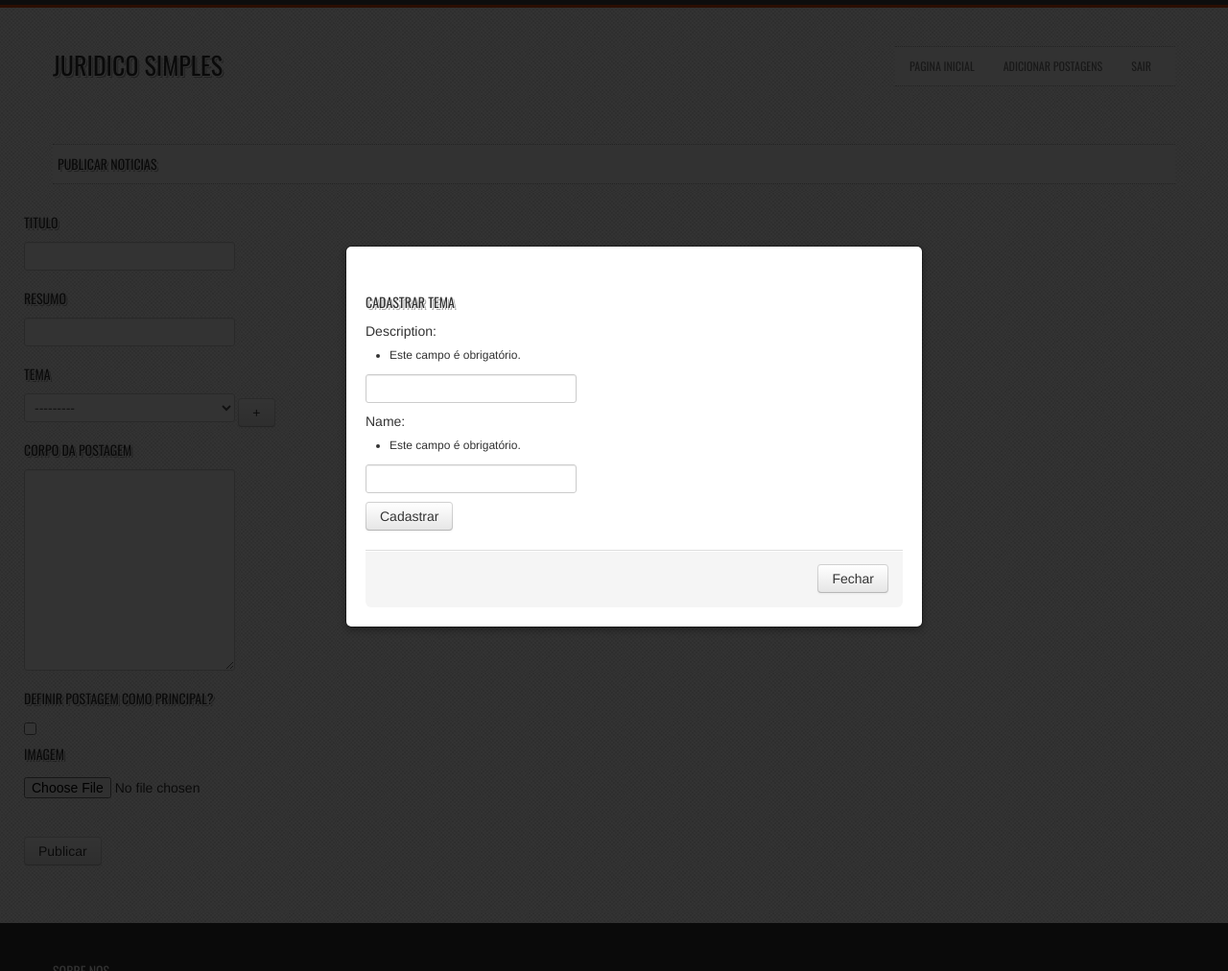
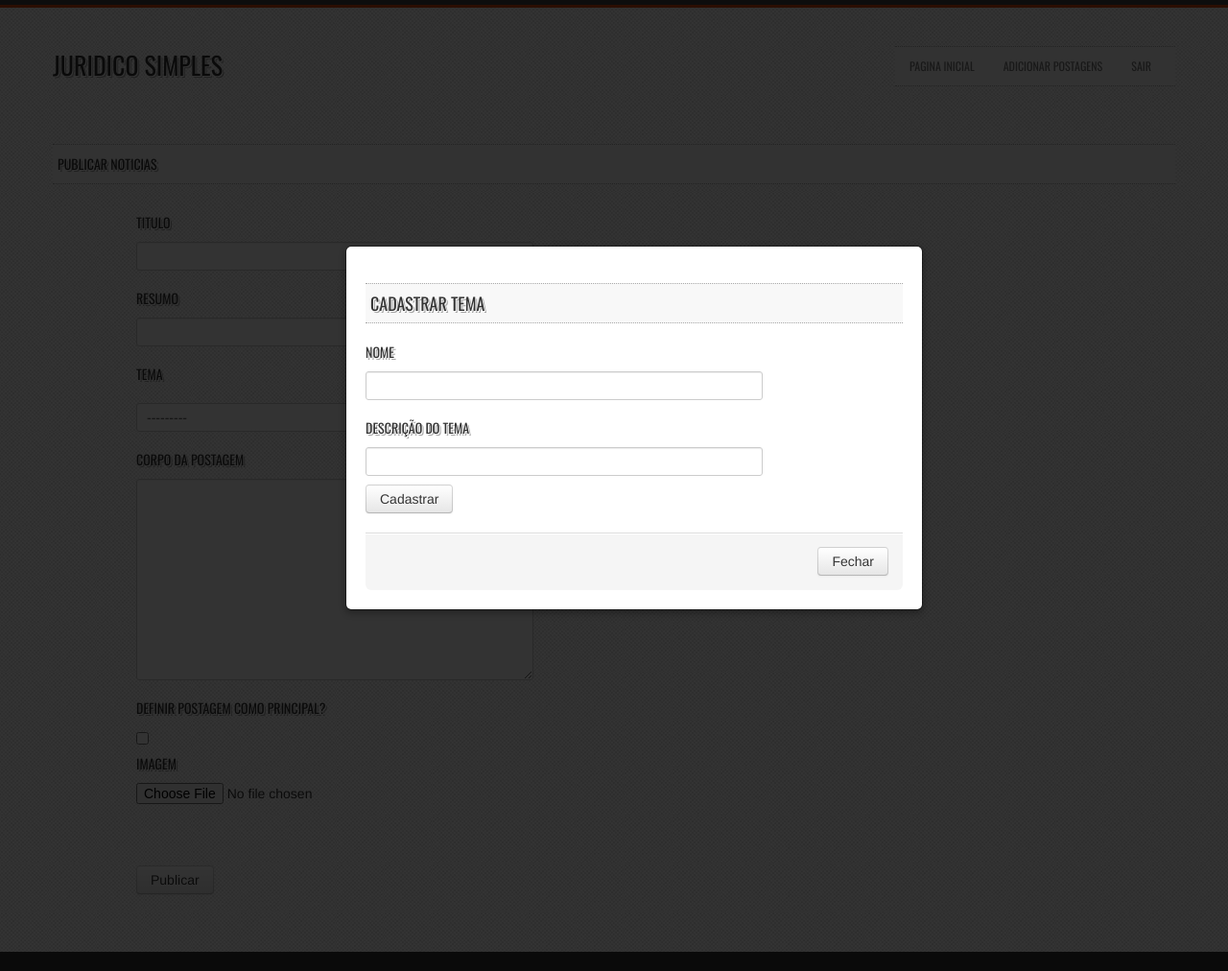
Before and after one commit to KassioHolanda/JuridicoSimples, a Django app: page /create_news/ in a window 1280 px wide, after a click that opens the changed part. Shown: the whole page at 96% size. Run offline with Django 3.2, Linux system fonts and the light colour scheme; a user stored in the database is signed in; data that the repository does not hold is empty; some libraries are stand-ins or nearby versions.

Commit message:
alterações

```diff
--- a/Site/settings.py
+++ b/Site/settings.py
@@ -111,7 +111,7 @@ USE_I18N = True
 
 USE_L10N = True
 
-USE_TZ = True
+USE_TZ = False
 
 # Static files (CSS, JavaScript, Images)
 # https://docs.djangoproject.com/en/1.11/howto/static-files/
--- a/Site/urls.py
+++ b/Site/urls.py
@@ -24,7 +24,9 @@ from core.views import *
 
 urlpatterns = [
                   path('admin/', admin.site.urls),
+
                   path('', index, name='index'),
+                    path('todas_as_publicacoes/', todas_as_publicacoes, name='todas_as_publicacoes'),
                   path('news_detail/<int:id_news>', news_detail, name='news_detail'),
                   path('login_admin/', login, name='login'),
                   # path('cadastrar_tema_postagem/', cadastrar_tema_postagem, name='cadastrar_tema_postagem'),
@@ -32,8 +34,8 @@ urlpatterns = [
                   # path('configurar_postagem/<int:postagem_id>', configurar_postagem, name='configurar_postagem'),
                   path('register_user/', register_user, name='registrar'),
                   path('create_news/', create_news, name='create_news'),
-                  path('contact/', contact, name='contact'),
-                  path('all_news/', all_news, name='all_news'),
+                  path('contato/', contact, name='contato'),
+
                   path('logout/', logout_then_login, {"login_url": "index"}, name="logout_usuario"),
                   path('send_mail', send_mail, name='send_mail'),
                   # path('all_news/', search_by_theme, name='search_by_theme'),
--- a/core/forms.py
+++ b/core/forms.py
@@ -2,7 +2,7 @@ from django import forms
 from django.contrib.auth import get_user_model
 from django.forms.widgets import ClearableFileInput
 
-from core.models import User, News, Theme
+from core.models import User, Postagem, Theme
 
 User = get_user_model()
 
@@ -38,13 +38,13 @@ class RegiterNewsForm(forms.ModelForm):
     #                        required=False)
     # Resumo = forms.CharField(max_length=200, widget=forms.TextInput(attrs={'class': 'materialize-textarea'}),
     #                        required=False)
-    image = forms.ImageField(widget=ClearableFileInput)
-    body = forms.CharField(label='Corpo da Noticia', max_length=255,
-                           widget=forms.Textarea(attrs={'class': 'materialize-textarea'}),
-                           required=False)
+    # image = forms.ImageField(widget=ClearableFileInput)
+    # body = forms.CharField(label='Corpo da Noticia', max_length=255,
+    #                        widget=forms.Textarea(attrs={'class': 'materialize-textarea'}),
+    #                        required=False)
 
     class Meta:
-        model = News
+        model = Postagem
         fields = '__all__'
         widgets = {
             'Titulo': forms.TextInput(attrs={
--- a/core/models.py
+++ b/core/models.py
@@ -16,33 +16,34 @@ def get_file_path(instance, filename):
     return os.path.join('media', filename)
 
 
-class News(models.Model):
-    date = models.DateTimeField('Data de Cadastro', auto_now_add=True)
-    title = models.CharField('Titulo', max_length=40, null=False)
-    resume = models.CharField('Resumo', max_length=40, null=True)
-    theme = models.ForeignKey('Theme', related_name='news_theme', max_length=255, null=True, on_delete=models.CASCADE)
-    body = models.TextField('Corpo da Noticia', null=False)
-    image = models.FileField(upload_to=get_file_path, null=True)
+class Postagem(models.Model):
+    data_postagem = models.DateTimeField('Data de Postagem', auto_now_add=True)
+    titulo = models.CharField('Titulo', max_length=40, null=False)
+    resumo = models.CharField('Resumo', max_length=40, null=True)
+    tema = models.ForeignKey('Theme', related_name='news_theme', max_length=255, null=True, on_delete=models.CASCADE)
+    corpo = models.TextField('Corpo da Noticia', null=False, max_length=60000)
+    imagem = models.FileField(upload_to=get_file_path, null=True)
     postagem_principal = models.BooleanField('Postagem Principal', default=False, null=False)
+
     # user_register = models.ForeignKey('User', null=False, on_delete=models.CASCADE)
 
     def __str__(self):
-        return self.title
+        return self.titulo
 
     class Meta:
-        ordering = ('-date',)
+        ordering = ('-data_postagem',)
 
 
 class Theme(models.Model):
-    description = models.CharField(max_length=255, null=False)
-    name = models.CharField(max_length=255, null=False, unique=True)
+    descricao = models.CharField('Descrição Tema', max_length=255, null=False)
+    nome = models.CharField('Nome', max_length=255, null=False, unique=True)
 
     def __str__(self):
-        return self.name
+        return self.nome
 
     @property
-    def all_news(self):
-        return News.objects.filter(theme=self)
+    def todas_as_postagens(self):
+        return Postagem.objects.filter(theme=self)
 
 
 class User(AbstractBaseUser):
--- a/core/templates/admin_home.html
+++ b/core/templates/admin_home.html
@@ -13,16 +13,16 @@
                         <li class="span2 gallery-item" data-id="id-1" data-type="illustration">
                         <span class="gallery-hover-6col hidden-phone hidden-tablet">
                             <span class="gallery-icons">
-                                <a href="/media/{{ i.image }}"
+                                <a href="/media/{{ i.imagem }}"
                                    class="item-zoom-link lightbox" title="Imagem Ampliada"
                                    data-rel="prettyPhoto"></a>
                                 <a href="#" class="item-details-link"></a>
                             </span>
                         </span>
-                            <a href="#"><img class="img_index_home" src="/media/{{ i.image }}"
+                            <a href="#"><img class="img_index_home" src="/media/{{ i.imagem }}"
                                              alt="Gallery"></a>
                             <span class="project-details"><a href="#" data-toggle="modal"
-                                                             data-target="#myModal">{{ i.title }}</a>{{ i.resume }}.</span>
+                                                             data-target="#myModal">{{ i.title }}</a>{{ i.resumo }}.</span>
                         </li>
 
                         <div id="myModal" class="modal fade" role="dialog">
--- a/core/templates/create_news.html
+++ b/core/templates/create_news.html
@@ -1,28 +1,33 @@
 {% extends 'base_admin.html' %}
 {% block body %}
+
     <h5 class="title-bg">Publicar Noticias</h5>
+    <div class="container_corpo">
         <div class="row">
-        <form method="POST" name="register" class="register-form" enctype="multipart/form-data">
+            <form method="POST" enctype="multipart/form-data">
                 {% csrf_token %}
+                {#            {{ form_create_news }}#}
+                <h5 for="">Titulo</h5>
+                {{ form_create_news.titulo }}
 
-            <h5 for="">Titulo</h5>
-            {{ form_create_news.title }}
                 <h5 for="">Resumo</h5>
-            {{ form_create_news.resume }}
+                {{ form_create_news.resumo }}
+
                 <h5 for="">Tema</h5>
-            {{ form_create_news.theme }}
+                {{ form_create_news.tema }}
+
                 <button type="button" class="btn" data-toggle="modal" data-target="#myModal">+</button>
-            {#            <a href=""><i class="icon-plus"></i></a>#}
                 <h5 for="">Corpo da Postagem</h5>
-            {{ form_create_news.body }}
-            <h5 for="">Definir Postagem como Principal?</h5>{{ form_create_news.postagem_principal }}<br>
+                {{ form_create_news.corpo }}
+
+                <h5 for="">Definir Postagem como Principal?</h5>
+                {{ form_create_news.postagem_principal }}<br>
+
                 <h5 for="">Imagem</h5>
-            {{ form_create_news.image }}
+                {{ form_create_news.imagem }}
 
                 <br><br><br>
-            <button type="submit" id='submit'
-                    class="btn waves-effect waves-light green-black">Publicar
-            </button>
+                <button type="submit" class="btn">Publicar</button>
             </form>
         </div>
 
@@ -35,24 +40,13 @@
 
                 <form method="POST">
                     <br>
-                <h5>Cadastrar Tema</h5>
-                {#                <br>#}
-                {#                {{ erros }}#}
-                {#                <br>#}
-                {#                {% csrf_token %}#}
-                {#                <input class="span2" id="prependedInput"#}
-                {#                       size="16" type="text" name="tema"#}
-                {#                       placeholder="Tema">#}
-                {#                {% csrf_token %}#}
-                {##}
-                {#                <input class="span2"#}
-                {#                       id="appendedPrependedInput" size="16"#}
-                {#                       type="text" name="descricao"#}
-                {#                       placeholder="Descrição do Tema">#}
-                {#                <br>#}
+                    <h4 class="title-bg">Cadastrar Tema</h4>
 
                     {% csrf_token %}
-                {{ formulario_cadastrar_tema }}
+                    <h5 for="">Nome</h5>
+                    {{ formulario_cadastrar_tema.nome }}
+                    <h5 for="">Descrição do Tema</h5>
+                    {{ formulario_cadastrar_tema.descricao }}
                     <br>
 
                     <button class="btn" type="submit">Cadastrar</button>
@@ -62,9 +56,6 @@
                 <button type="button" class="btn btn-default" data-dismiss="modal">Fechar</button>
             </div>
         </div>
-
-    </div>
     </div>
 
-
 {% endblock %}
--- a/core/views.py
+++ b/core/views.py
@@ -12,7 +12,7 @@ from django.conf import settings
 # from core.forms import RegistrarUsuarioForm
 from core.forms import RegisterUser, RegiterNewsForm, RegistrarTemaFormulario
 from django.contrib.auth import login as auth_login
-from core.models import News, Theme
+from core.models import Postagem, Theme
 
 User = get_user_model()
 
@@ -25,8 +25,8 @@ def index(request):
     context = {
         # 'news': News.objects.get(id=1),
         # 'news_2': News.objects.get(id=2),
-        'news_all': News.objects.all()[:4],
-        'postagem_principal' : News.objects.all().filter(postagem_principal=True).first()
+        'news_all': Postagem.objects.all()[1:5],
+        'postagem_principal': Postagem.objects.all().filter(postagem_principal=True).first()
     }
 
     return render(request, template_name, context)
@@ -50,7 +50,7 @@ def register_user(request):
 
 #
 # def search_by_theme(request, theme_id):
-#     template_name = 'all_news.html'
+#     template_name = 'todas_as_publicacoes.html'
 #     context = {
 #         'news_by_theme': News.objects.filter(theme_id=theme_id)
 #     }
@@ -76,7 +76,7 @@ def login(request):
 def news_detail(request, id_news):
     template_name = 'news_detail.html'
 
-    context = {'new_detail': News.objects.get(id=id_news), 'news': News.objects.all()[2:7]}
+    context = {'new_detail': Postagem.objects.get(id=id_news), 'news': Postagem.objects.all()[2:7]}
 
     return render(request, template_name, context)
 
@@ -86,7 +86,7 @@ def admin_home(request):
     template_name = 'admin_home.html'
     context = {
 
-        'news': News.objects.all()[:12]
+        'news': Postagem.objects.all()[:12]
     }
     return render(request, template_name, context)
 
@@ -155,7 +155,7 @@ def contact(request):
 def admin_home(request):
     template_name = 'admin_home.html'
 
-    news_list = News.objects.all()
+    news_list = Postagem.objects.all()
 
     paginator = Paginator(news_list, 12)
     page = request.GET.get('page')
@@ -169,10 +169,10 @@ def admin_home(request):
     return render(request, template_name, context)
 
 
-def all_news(request):
-    template_name = 'all_news.html'
+def todas_as_publicacoes(request):
+    template_name = 'todas_as_publicacoes.html'
 
-    news_list = News.objects.all()
+    news_list = Postagem.objects.all()
 
     paginator = Paginator(news_list, 9)
     page = request.GET.get('page')
--- a/static/css/custom.css
+++ b/static/css/custom.css
@@ -40,3 +40,48 @@
 .modal {
     padding: 20px;
 }
+
+input[type="text"] {
+    width: 400px;
+}
+
+input[type="password"] {
+    width: 400px;
+}
+
+select {
+    margin-top: 10px;
+    width: 375px;
+    background-color: #ffffff;
+    border: 1px solid #cccccc;
+}
+
+textarea {
+    width: 400px;
+}
+
+input[type="file"] {
+    height: 50px;
+    line-height: 20px;
+}
+
+input[class*="input_login"] {
+    width: 200px;
+}
+
+/*.gallery-post-grid li {*/
+    /*margin-bottom: 70px;*/
+/*}*/
+
+.project-details {
+    height: 40px;
+}
+
+.container_corpo {
+    width: 80%;
+    margin: auto;
+}
+
+input[class*="busca"] {
+    width: 210px;
+}
```
Also changed, not shown: core/templates/base_news.html (+4 -4 lines), core/templates/index.html (+17 -16 lines), core/templates/news_detail.html (+7 -17 lines), core/templates/todas_as_publicacoes.html (renamed from core/templates/all_news.html, +12 -12 lines), static/img/apple-touch-icon-114x114.png (deleted), static/img/apple-touch-icon-72x72.png (deleted), static/img/apple-touch-icon.png (deleted), static/img/author-avatar.jpg (deleted). Lines whose indentation alone changed are shown as unchanged.
